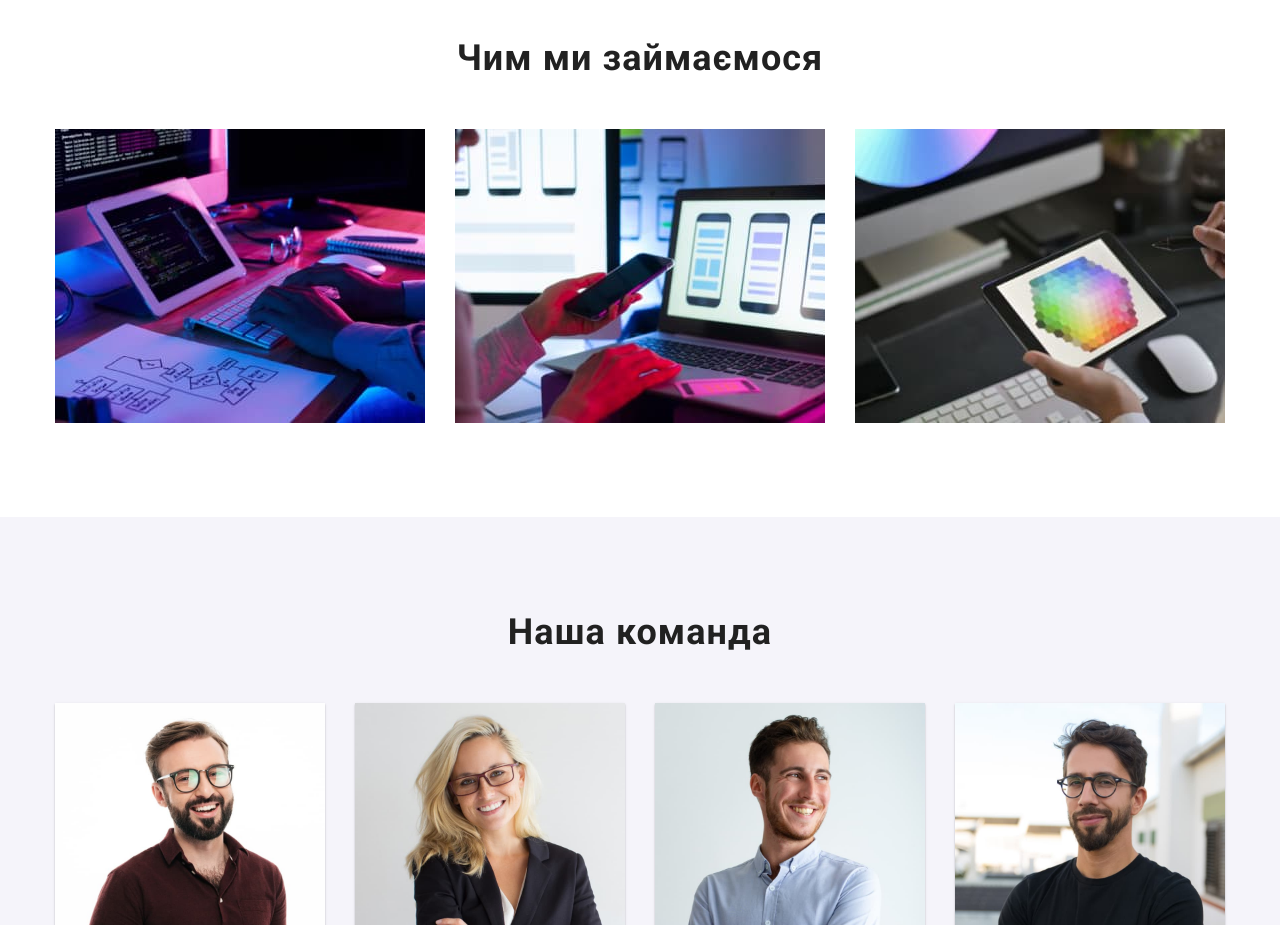
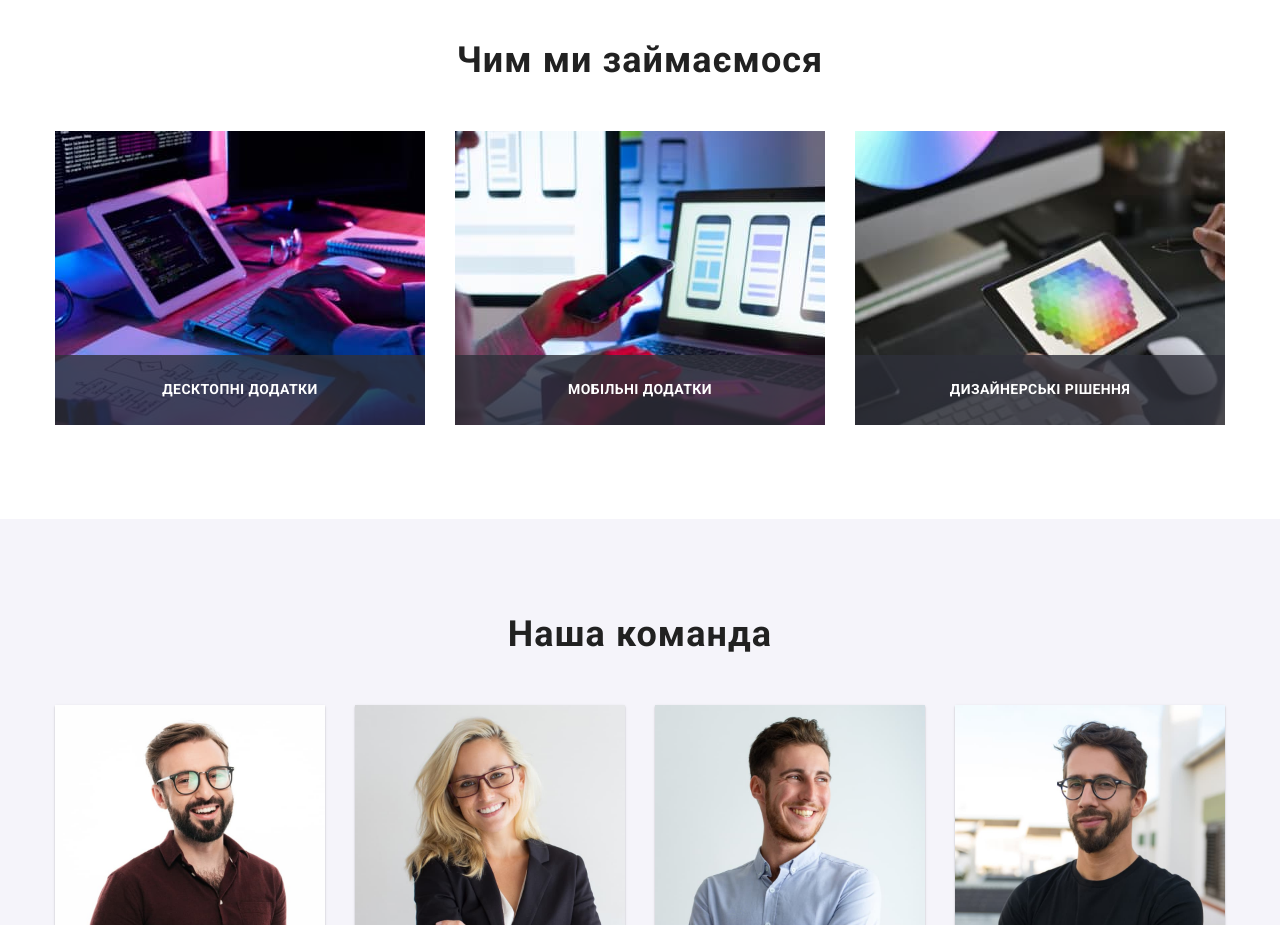
Before and after one commit to havura/goit-markup-hw-05, a plain HTML site: page index.html in a window 1280 px wide. Shown: the part 1080-2005 px from the top of the page. Drawn offline with nearby package versions, Linux system fonts and the light colour scheme.

Commit message:
додає час переходу для ефектів hover and focus

```diff
--- a/css/styles.css
+++ b/css/styles.css
@@ -96,6 +96,18 @@ img {
 
 /******** site-nav*********/
 
+.current::after {
+  content: '';
+  width: 100%;
+  height: 4px;
+  border-radius: 2px;
+  background-color: var(--accent-color);
+  position: relative;
+  top: 32px;
+  display: block;
+  bottom: -1px;
+}
+
 .site-nav {
   display: flex;
   margin-left: 93px;
@@ -114,6 +126,7 @@ img {
   line-height: 1.1;
   font-weight: 500;
   letter-spacing: 0.02em;
+  transition: var(--transition-duration);
 }
 .site-nav .link:hover,
 .site-nav .link:focus {
@@ -144,6 +157,7 @@ img {
   line-height: 1.1;
   font-weight: 500;
   letter-spacing: 0.02em;
+  transition: var(--transition-duration);
 }
 
 .auth-nav .adress-link:hover,
@@ -215,6 +229,7 @@ img {
   padding: 10px 32px;
   border: 0px;
   letter-spacing: 0.06em;
+  transition: background-color var(--transition-duration), color var(--transition-duration);
 }
 
 .hero-btn:hover,
@@ -274,6 +289,30 @@ img {
 .section-work {
   padding-top: 0px;
   padding-bottom: 94px;
+}
+
+.work-list .work-list-item {
+  position: relative;
+}
+
+.work-list-link {
+  padding-top: 27px;
+  position: absolute;
+  width: 100%;
+  height: 70px;
+  top: auto;
+  bottom: 0px;
+  background: rgba(47, 48, 58, 0.8);
+}
+
+.work-text {
+  font-weight: 700;
+  font-size: 14px;
+  line-height: 1.1;
+  text-align: center;
+  letter-spacing: 0.03em;
+  text-transform: uppercase;
+  color: var(--main-bgc-color);
 }
 
 /************************TEAM*********************/
@@ -346,9 +385,11 @@ img {
   height: 44px;
   border-radius: 50%;
   background-color: var(--main-bgc-color);
+  transition: background-color var(--transition-duration);
 }
 .team-social-icon {
   fill: #afb1b8;
+  transition: fill var(--transition-duration);
 }
 
 .team-social-link:hover,
@@ -388,6 +429,7 @@ img {
   width: 106px;
   height: 60px;
   fill: #afb1b8;
+  transition: fill var(--transition-duration);
 }
 .client-link:hover .client-icon,
 .client-link:focus .client-icon {
@@ -430,6 +472,8 @@ img {
   border-color: transparent;
   letter-spacing: 0.03em;
   border: none;
+  transition: color var(--transition-duration), background-color var(--transition-duration),
+    drop-shadow var(--transition-duration);
 }
 
 .btn:hover,
@@ -574,6 +618,10 @@ img {
 .footer-contact-conteiner {
   margin-right: 93px;
 }
+
+.footer-contacts .link {
+  transition: color var(--transition-duration);
+}
 /*****Footer-icons*****/
 
 .join-title {
@@ -600,9 +648,11 @@ img {
   height: 44px;
   border-radius: 50%;
   background-color: rgba(255, 255, 255, 0.1);
+  transition: background-color var(--transition-duration);
 }
 .join-social-icon {
   fill: #ffffff;
+  transition: fill var(--transition-duration);
 }
 
 .join-social-link:hover,
--- a/index.html
+++ b/index.html
@@ -123,6 +123,9 @@
           <ul class="work-list list">
             <li class="work-list-item">
               <img src="images/box-1-work.jpg" alt="Програмування за компютером" width="370" />
+              <a href="#" class="work-list-link link">
+                <p class="work-text">Десктопні додатки</p>
+              </a>
             </li>
             <li class="work-list-item">
               <img
@@ -130,9 +133,15 @@
                 alt="Розробка мобільного додатку width"
                 width="370"
               />
+              <a href="#" class="work-list-link link">
+                <p class="work-text">Мобільні додатки</p>
+              </a>
             </li>
             <li class="work-list-item">
               <img src="images/box-3-work.jpg" alt="Дизайн" width="370" />
+              <a href="#" class="work-list-link link">
+                <p class="work-text">Дизайнерські рішення</p>
+              </a>
             </li>
           </ul>
         </div>
```
Also changed, not shown: portfolio.html (+3 -1 lines).
